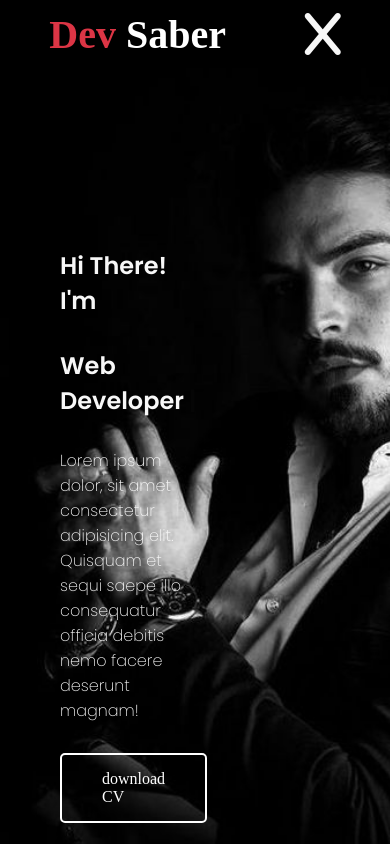
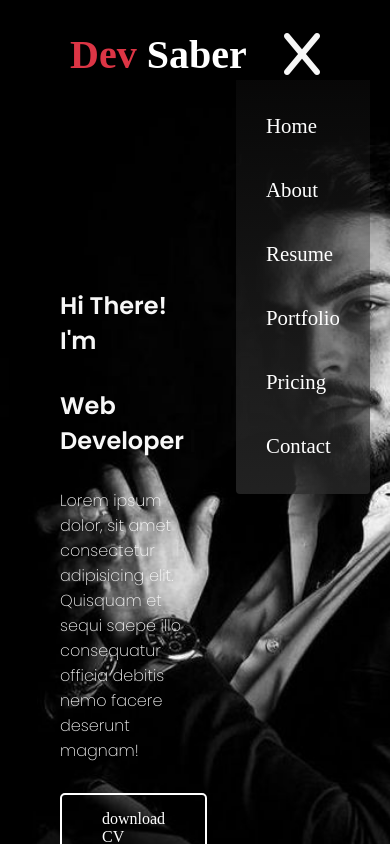
Before and after one commit to AngeloHervis/projects-to-show, a plain HTML site: page Sobre mim pt2/index.html in a window 390 px wide. Both pictures are taken after a click on the icon 321 px from the left and 34 px from the top of the page. Shown: the top 844 px of the page. Drawn offline with Linux system fonts and the light colour scheme.

Commit message:
Atualização

```diff
--- a/Sobre mim pt2/script.js
+++ b/Sobre mim pt2/script.js
@@ -15,7 +15,9 @@ function escrevendoLetra(){
 }
 
 const ativaMenu = document.querySelector('.fa-bars')
+const navMenu = document.querySelector('header .nav-primary')
 
 ativaMenu.addEventListener('click', ()=>{
     ativaMenu.classList.toggle('fa-x')
+    navMenu.classList.toggle('ativado')
 })
--- a/Sobre mim pt2/style.css
+++ b/Sobre mim pt2/style.css
@@ -36,15 +36,34 @@ header span {
 
 header .nav-primary {
     display: flex;
-    gap: 10px;
+    gap: 30px;
     align-items: center;
 }
 
 header .nav-primary li a {
-    padding: 10px;
     color: #fff;
+    width: 0px;
+    height: 0px;
     font-size: 1.3rem;
 }
+
+header .nav-primary li a::after{
+    content: '';
+    width: 0px;
+    height: 0px;
+    display: block;
+    border-bottom: 4px solid transparent;
+    transition: .9s;
+}
+
+header .nav-primary li a:hover::after{
+    width: 100%;
+    height: 0px;
+    padding: 0px;
+    border-bottom: 4px solid #dc3545;
+}
+
+
 
 .section-div{
     animation: inicializar .7s forwards;
@@ -281,6 +300,12 @@ main .sobre{
     }
 
 
+    header{
+        justify-content: space-between;
+        padding: 30px 70px;
+    }
+
+
     header .nav-primary{
         display: none;
     }
@@ -288,6 +313,20 @@ main .sobre{
     header i{
         color: #f7f7f7;
         font-size: 3rem;
+    }
+
+    header .nav-primary.ativado{
+        background: linear-gradient(rgba(43,42,42,0.176), rgba(46,46,46,0.724));
+        position: absolute;
+        display: grid;
+        top: 80px;
+        color: white;
+        z-index: 1;
+        padding: 30px;
+        font-size: 1.6rem;
+        border-radius: 0 0 4px 4px;
+        right: 20px;
+        animation: sobeSecao .8s ease-in-out forwards;
     }
 
 }
```
